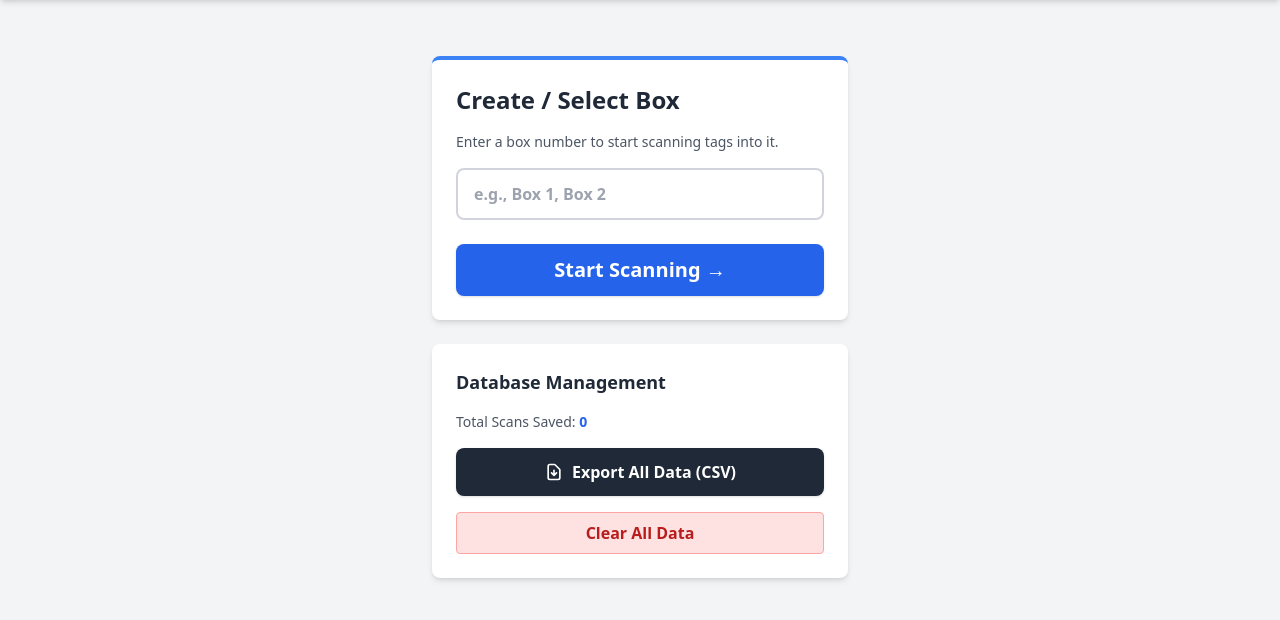
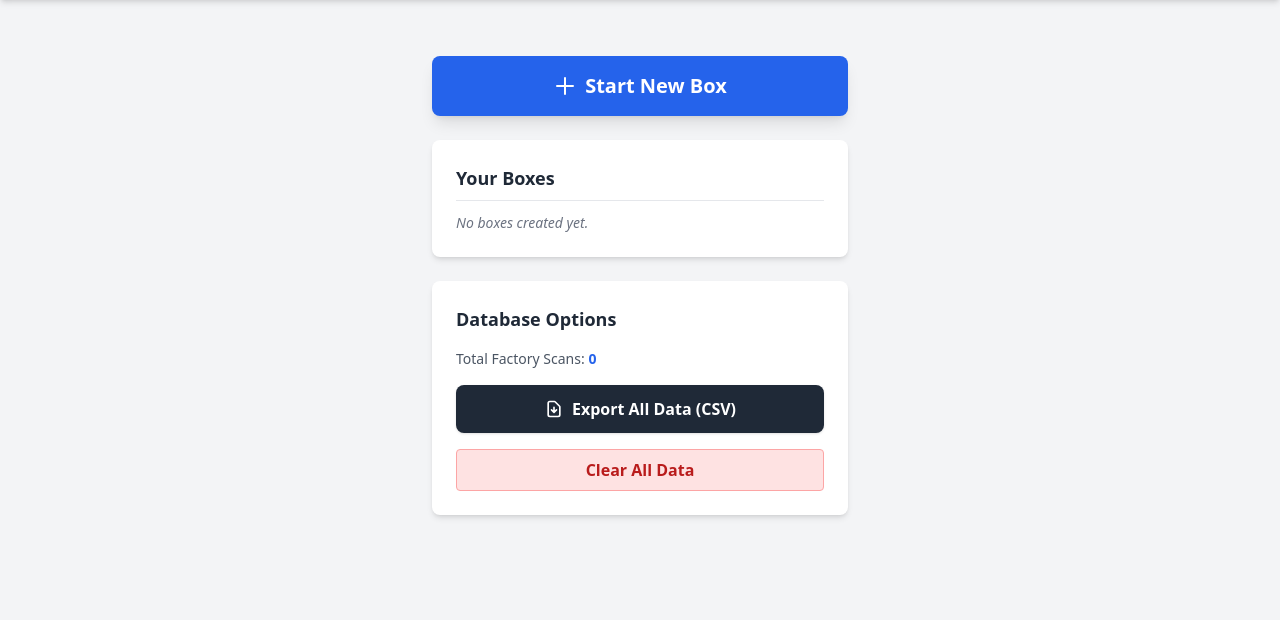
Before and after one commit to ChakradharWugroup/qrcode, a FastAPI app: page /offline in a window 1280 px wide. Shown: the part 60-680 px from the top of the page. Run offline with FastAPI, Linux system fonts and the light colour scheme; some libraries are stand-ins or nearby versions.

Commit message:
Add Auto-box numbering and a dashboard table view of existing boxes

```diff
--- a/templates/offline_app.html
+++ b/templates/offline_app.html
@@ -38,18 +38,22 @@
 
     <!-- SCREEN 1: DASHBOARD -->
     <div id="screen-dashboard" class="max-w-md mx-auto p-4 space-y-6 mt-10">
-        <div class="bg-white p-6 rounded-lg shadow-md border-t-4 border-blue-500">
-            <h2 class="text-2xl font-bold mb-4 text-gray-800">Create / Select Box</h2>
-            <p class="text-gray-600 text-sm mb-4">Enter a box number to start scanning tags into it.</p>
-            <input type="text" id="box-name" placeholder="e.g., Box 1, Box 2" class="w-full border-2 border-gray-300 rounded-lg px-4 py-3 font-bold text-blue-700 mb-6">
-            <button onclick="goToScanner()" class="w-full bg-blue-600 text-white py-3 rounded-lg font-bold text-xl hover:bg-blue-700 transition shadow">
-                Start Scanning &rarr;
-            </button>
+
+        <button onclick="createNewBox()" class="w-full bg-blue-600 text-white py-4 rounded-lg font-bold text-xl hover:bg-blue-700 transition shadow-lg flex justify-center items-center">
+            <svg class="w-6 h-6 mr-2" fill="none" stroke="currentColor" viewBox="0 0 24 24"><path stroke-linecap="round" stroke-linejoin="round" stroke-width="2" d="M12 4v16m8-8H4"></path></svg>
+            Start New Box
+        </button>
+
+        <div class="bg-white p-6 rounded-lg shadow-md">
+            <h2 class="text-lg font-bold mb-2 text-gray-800 border-b pb-2">Your Boxes</h2>
+            <div id="dashboard-box-list" class="space-y-2 mt-3 max-h-64 overflow-y-auto pr-2">
+                <!-- Javascript will render the list of boxes here -->
+            </div>
         </div>
 
         <div class="bg-white p-6 rounded-lg shadow-md">
-            <h2 class="text-lg font-bold mb-4 text-gray-800">Database Management</h2>
-            <p class="text-gray-600 text-sm mb-4">Total Scans Saved: <span id="total-scans-badge" class="font-bold text-blue-600">0</span></p>
+            <h2 class="text-lg font-bold mb-4 text-gray-800">Database Options</h2>
+            <p class="text-gray-600 text-sm mb-4">Total Factory Scans: <span id="total-scans-badge" class="font-bold text-blue-600">0</span></p>
             <button onclick="exportCSV()" class="w-full bg-gray-800 text-white py-3 rounded-lg font-bold hover:bg-gray-900 transition flex justify-center items-center shadow">
                 <svg class="w-5 h-5 mr-2" fill="none" stroke="currentColor" viewBox="0 0 24 24"><path stroke-linecap="round" stroke-linejoin="round" stroke-width="2" d="M12 10v6m0 0l-3-3m3 3l3-3m2 8H7a2 2 0 01-2-2V5a2 2 0 012-2h5.586a1 1 0 01.707.293l5.414 5.414a1 1 0 01.293.707V19a2 2 0 01-2 2z"></path></svg>
                 Export All Data (CSV)
@@ -139,21 +143,69 @@
         let localDB = JSON.parse(localStorage.getItem('offline_qr_db')) || [];
 
         // Load Settings on Boot
-        document.getElementById('box-name').value = localStorage.getItem('current_box') || '';
+        let lastCurrentBox = localStorage.getItem('current_box') || '';
         updateDashboardStats();
 
         function updateDashboardStats() {
             document.getElementById('total-scans-badge').innerText = localDB.length;
+
+            const listContainer = document.getElementById('dashboard-box-list');
+            listContainer.innerHTML = '';
+
+            const boxMap = {};
+            localDB.forEach(item => {
+                if (!boxMap[item.box]) { boxMap[item.box] = 0; }
+                boxMap[item.box]++;
+            });
+
+            const uniqueBoxes = Object.keys(boxMap).sort((a,b) => b.localeCompare(a));
+
+            if (uniqueBoxes.length === 0) {
+                listContainer.innerHTML = '<p class="text-gray-500 text-sm italic">No boxes created yet.</p>';
+                return;
+            }
+
+            uniqueBoxes.forEach(box => {
+                const count = boxMap[box];
+                const div = document.createElement('div');
+                div.className = "flex justify-between items-center p-3 bg-gray-50 border rounded";
+                div.innerHTML = `
+                    <div>
+                        <p class="font-bold text-blue-800">${box}</p>
+                        <p class="text-xs text-gray-600">${count} items scanned</p>
+                    </div>
+                    <button onclick="resumeBox('${box}')" class="bg-blue-100 text-blue-700 px-4 py-2 rounded text-sm font-bold border border-blue-300 hover:bg-blue-200">
+                        Open
+                    </button>
+                `;
+                listContainer.appendChild(div);
+            });
         }
 
         // SPA Navigation
-        function goToScanner() {
-            const boxInput = document.getElementById('box-name').value.trim();
-            if (!boxInput) {
-                alert("Please enter a Box name first!");
-                return;
-            }
-            currentBox = boxInput;
+        function createNewBox() {
+            const today = new Date().toLocaleDateString();
+            const existingBoxes = [...new Set(localDB.map(item => item.box))];
+
+            let maxSeq = 0;
+            existingBoxes.forEach(b => {
+                if (b.includes(today)) {
+                    const match = b.match(/Box (\d+)/);
+                    if (match && match[1]) {
+                        const num = parseInt(match[1]);
+                        if (num > maxSeq) maxSeq = num;
+                    }
+                }
+            });
+
+            const nextSeq = maxSeq + 1;
+            const newBoxName = `Box ${nextSeq} - ${today}`;
+
+            resumeBox(newBoxName);
+        }
+
+        function resumeBox(boxName) {
+            currentBox = boxName;
             localStorage.setItem('current_box', currentBox);
 
             document.getElementById('display-current-box').innerText = currentBox;
@@ -319,7 +371,6 @@
                 localDB = [];
                 localStorage.setItem('offline_qr_db', JSON.stringify(localDB));
                 updateDashboardStats();
-                document.getElementById('box-name').value = '';
                 localStorage.removeItem('current_box');
                 alert("Database cleared.");
             }
```
